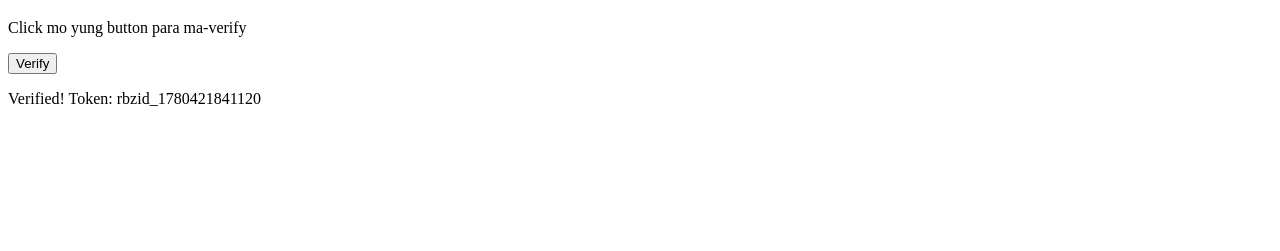
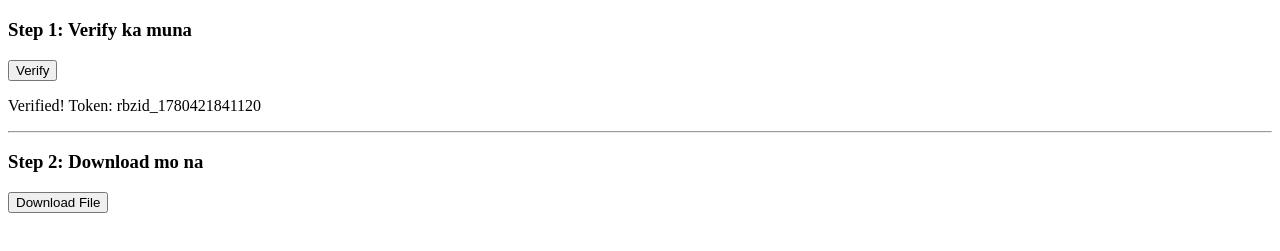
Before and after one commit to boy74/rbzid-test, a website: page public/index.html in a window 1280 px wide. Both pictures are taken after a click on the button "Verify". Shown: the part 61-312 px from the top of the page. Drawn offline with Linux system fonts and the light colour scheme.

Commit message:
combine verify and download in one site

```diff
--- a/public/index.html
+++ b/public/index.html
@@ -1,20 +1,37 @@
 <!DOCTYPE html>
 <html>
 <head>
-    <title>RBZID Test</title>
+    <title>RBZID All-in-One</title>
     <meta name="viewport" content="width=device-width, initial-scale=1.0">
 </head>
 <body>
     <h1>RBZID Anti-Bot Test</h1>
-    <p>Click mo yung button para ma-verify</p>
+
+    <h3>Step 1: Verify ka muna</h3>
     <button onclick="verify()">Verify</button>
-    <p id="result"></p>
+    <p id="verifyResult"></p>
+
+    <hr>
+
+    <h3>Step 2: Download mo na</h3>
+    <button onclick="download()">Download File</button>
+    <p id="downloadResult"></p>
 
     <script>
         function verify() {
             const token = "rbzid_" + Date.now();
             localStorage.setItem('rbzid_token', token);
-            document.getElementById('result').innerText = 'Verified! Token: ' + token;
+            document.getElementById('verifyResult').innerText = 'Verified! Token: ' + token;
+        }
+
+        function download() {
+            const token = localStorage.getItem('rbzid_token');
+
+            if (token) {
+                document.getElementById('downloadResult').innerText = '✅ Verified! Download link: secret-file.txt';
+            } else {
+                document.getElementById('downloadResult').innerText = '❌ Error: Mag-verify ka muna sa taas!';
+            }
         }
     </script>
 </body>
```
